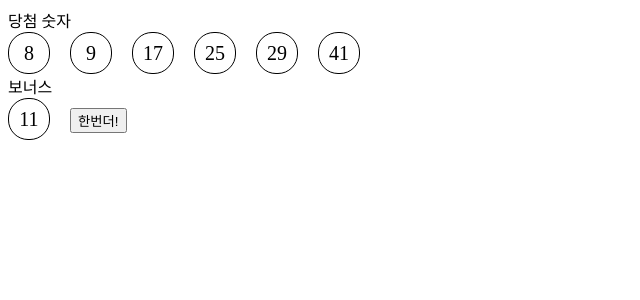
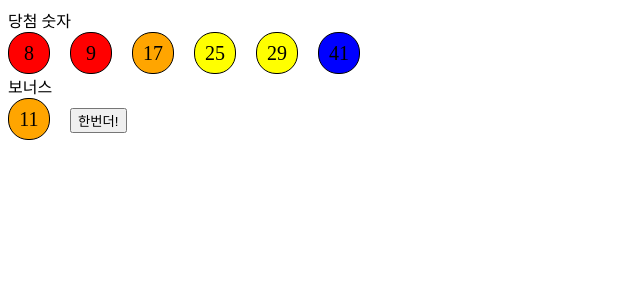
Before and after one commit to chihyeonWON/LottoGenerator, a Vue app: page / in a window 1280 px wide. Shown: the top 300 px of the page, without its empty margins (0-640 px from the left). Built offline with nearby package versions, Linux system fonts and the light colour scheme.

Commit message:
Add color each balls red, orange, yellow, green, blue

```diff
--- a/src/components/LottoBall.vue
+++ b/src/components/LottoBall.vue
@@ -1,5 +1,5 @@
 <template>
-  <div class="ball" :style="{background}">
+  <div class="ball" :style="styleObject">
     {{ number }}
   </div>
 </template>
@@ -10,12 +10,25 @@ export default {
   props:{
     number:Number,
   },
-  data(){
-    let background;
-    return{
-      background,
+  computed:{
+    styleObject(){
+      let background;
+      if(this.number < 10) {
+        background='red';
+      } else if(this.number < 20) {
+        background='orange';
+      } else if(this.number <30) {
+        background='yellow';
+      } else if(this.number<40) {
+        background='green';
+      } else {
+        background='blue';
+      }
+      return{
+        background,
+      };
     }
-  },
+  }
 }
 </script>
 
```
